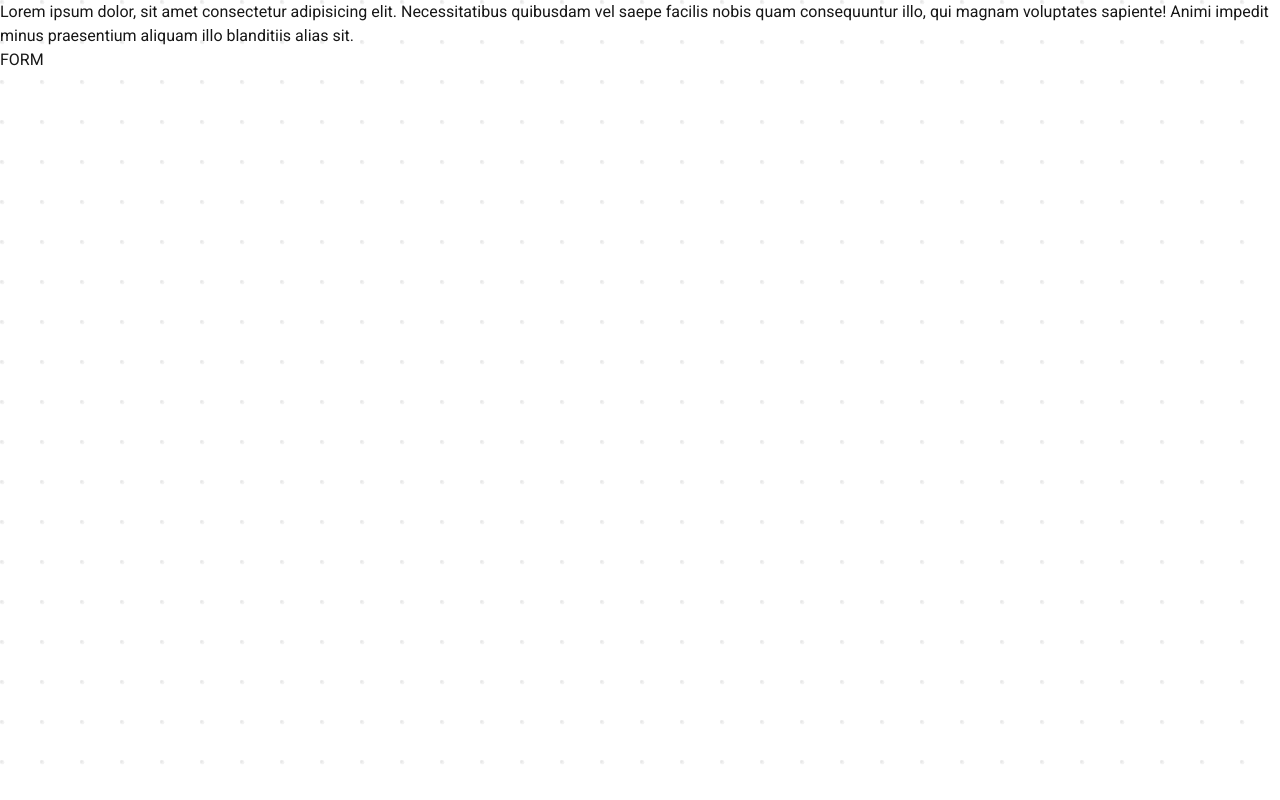
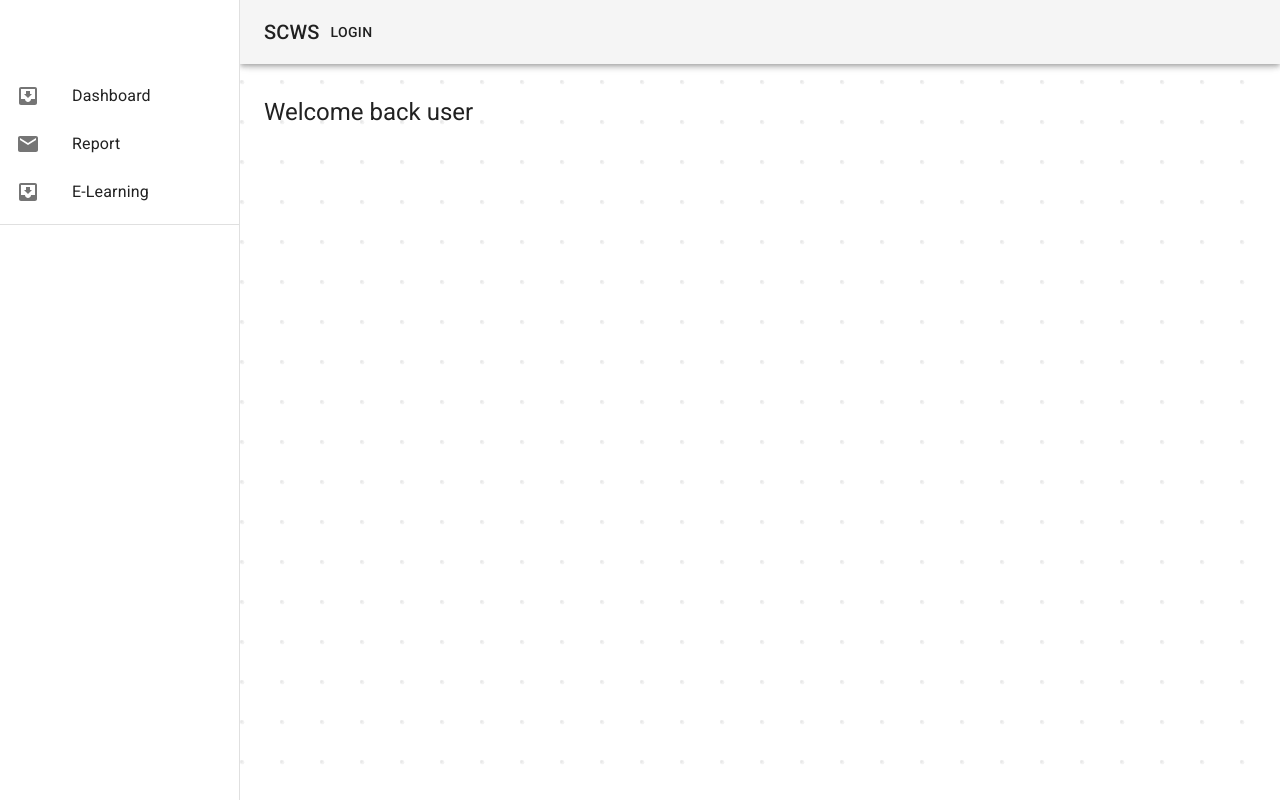
Before and after one commit to anggakharisma/scws, a Next.js app: page /portals/dashboard in a window 1280 px wide. Built offline with nearby package versions, Linux system fonts and the light colour scheme.

Commit message:
chore: saving data

```diff
--- a/src/app/(main)/login/LoginForm.tsx
+++ b/src/app/(main)/login/LoginForm.tsx
@@ -3,6 +3,7 @@ import { zodResolver } from '@hookform/resolvers/zod';
 import { Box, Button, TextField, Typography } from '@mui/material';
 import { useForm } from 'react-hook-form';
 import { z } from 'zod';
+import { login } from './action'
 const loginSchema = z.object({
   email: z.string().email('Invalid email address'),
   password: z.string().min(8, 'Password must be at least 8 characters long'),
--- a/src/app/(main)/login/action.ts
+++ b/src/app/(main)/login/action.ts
@@ -9,21 +9,15 @@ import { FormDataCustom } from './LoginForm'
 export async function login(formData: FormDataCustom) {
     const supabase = await createClient()
 
-    // type-casting here for convenience
-    // in practice, you should validate your inputs
-    const data = {
-        email: formData.email,
-        password: formData.password,
-    }
 
-    const { error } = await supabase.auth.signInWithPassword(data)
+    const { error } = await supabase.auth.signInWithPassword(formData)
 
     if (error) {
         redirect('/error')
     }
 
     revalidatePath('/', 'layout')
-    redirect('/')
+    redirect('/portals/dashboard')
 }
 
 export async function signup(formData: FormDataCustom) {
--- a/src/app/(user)/layout.tsx
+++ b/src/app/(user)/layout.tsx
@@ -1,12 +1,15 @@
 import "@/app/globals.css";
+import { theme } from "@/theme";
+import {
+    ThemeProvider
+} from "@mui/material";
 import type { Metadata } from "next";
-import { Roboto } from 'next/font/google';
-import NavUser from '@/app/components/user/Navbar'
-
+import { Roboto } from "next/font/google";
+import MainWrapper from "../components/MainWrapper";
 
 const roboto = Roboto({
-  subsets: ['latin'],
-  weight: ['300', '400', '500', '700']
+  subsets: ["latin"],
+  weight: ["300", "400", "500", "700"],
 });
 
 export const metadata: Metadata = {
@@ -20,17 +23,14 @@ export default function RootLayout({
   children: React.ReactNode;
 }>) {
   return (
-    <html lang="en">
-      <body
-        className={`${roboto.className}`}
-      >
-        <div>
-          <NavUser />
-          <main>
+    <ThemeProvider theme={theme}>
+      <html lang="en">
+        <body className={`${roboto.className}`}>
+          <MainWrapper>
             {children}
-          </main>
-        </div>
-      </body>
-    </html>
+          </MainWrapper>
+        </body>
+      </html>
+    </ThemeProvider>
   );
 }
--- a/src/app/(user)/portals/dashboard/page.tsx
+++ b/src/app/(user)/portals/dashboard/page.tsx
@@ -1,5 +1,7 @@
+import { Typography } from "@mui/material";
+
 export default function DashboardPage() {
   return (
-    <h1>FORM</h1>
+    <Typography variant="h5">Welcome back user</Typography>
   )
 }
--- /dev/null
+++ b/src/app/components/MainWrapper.tsx
@@ -0,0 +1,33 @@
+import { Box, CssBaseline, AppBar, Toolbar, Typography, Button } from "@mui/material";
+import NavUser from "./user/Navbar";
+
+const drawerWidth = 240;
+export default function MainWrapper({
+  children,
+}: {
+  children: React.ReactNode;
+}) {
+  return (
+    <Box sx={{ display: "flex" }}>
+      <CssBaseline />
+      <AppBar
+        color="default"
+        position="fixed"
+        sx={{ width: `calc(100% - ${drawerWidth}px)`, ml: `${drawerWidth}px` }}
+      >
+        <Toolbar>
+          <Typography variant="h6" noWrap component="div">
+            SCWS
+          </Typography>
+          <Button color="inherit">Login</Button>
+
+        </Toolbar>
+      </AppBar>
+      <NavUser />
+      <Box component="main" sx={{ flexGrow: 1, p: 3, pt: 4 }}>
+        <Toolbar />
+        {children}
+      </Box>
+    </Box>
+  );
+}
--- a/src/app/components/user/Navbar.tsx
+++ b/src/app/components/user/Navbar.tsx
@@ -1,7 +1,51 @@
+import {
+  Drawer,
+  Toolbar,
+  Box,
+  List,
+  ListItem,
+  ListItemButton,
+  ListItemIcon,
+  ListItemText,
+  Divider,
+} from "@mui/material";
+import InboxIcon from "@mui/icons-material/MoveToInbox";
+import MailIcon from "@mui/icons-material/Mail";
+import Link from "next/link";
+
+const drawerWidth = 240;
 export default function NavUser() {
   return (
-    <header>
-      <p>Lorem ipsum dolor, sit amet consectetur adipisicing elit. Necessitatibus quibusdam vel saepe facilis nobis quam consequuntur illo, qui magnam voluptates sapiente! Animi impedit minus praesentium aliquam illo blanditiis alias sit.</p>
-    </header>
-  )
+    <Drawer
+      variant="permanent"
+      sx={{
+        width: drawerWidth,
+        flexShrink: 0,
+        [`& .MuiDrawer-paper`]: { width: drawerWidth, boxSizing: "border-box" },
+      }}
+    >
+      <Toolbar />
+      <Box sx={{ overflow: "auto" }}>
+        <List>
+          {[
+            { text: "Dashboard", path: "/portals/dashboard" },
+            { text: "Report", path: "/portals/report" },
+            { text: "E-Learning", path: "/portals/e-learning" },
+          ].map((item, index) => (
+            <Link href={item.path} key={item.text}>
+              <ListItem key={item.text} disablePadding>
+                <ListItemButton>
+                  <ListItemIcon>
+                    {index % 2 === 0 ? <InboxIcon /> : <MailIcon />}
+                  </ListItemIcon>
+                  <ListItemText primary={item.text} />
+                </ListItemButton>
+              </ListItem>
+            </Link>
+          ))}
+        </List>
+        <Divider />
+      </Box>
+    </Drawer>
+  );
 }
--- a/src/schema/schema.ts
+++ b/src/db/schema.ts
@@ -3,10 +3,10 @@ import { int, sqliteTable, text } from "drizzle-orm/sqlite-core";
 
 export const usersTable = sqliteTable("users", {
     id: int().primaryKey({ autoIncrement: true }),
+    supabase_id: text("supabase_id").notNull().unique(),
     name: text().notNull(),
-    password: text(),
     email: text().notNull().unique(),
-    userType: int().notNull(),
+    userType: text().default('students'),
     createdAt: text("created_at")
         .notNull()
         .default(sql`(CURRENT_TIMESTAMP)`)
```
Also changed, not shown: drizzle.config.ts (+11 -0 lines), src/app/(main)/layout.tsx (+4 -4 lines), src/db/sync.ts (added), 1 other file (tests, documents, lock files or other folders).
